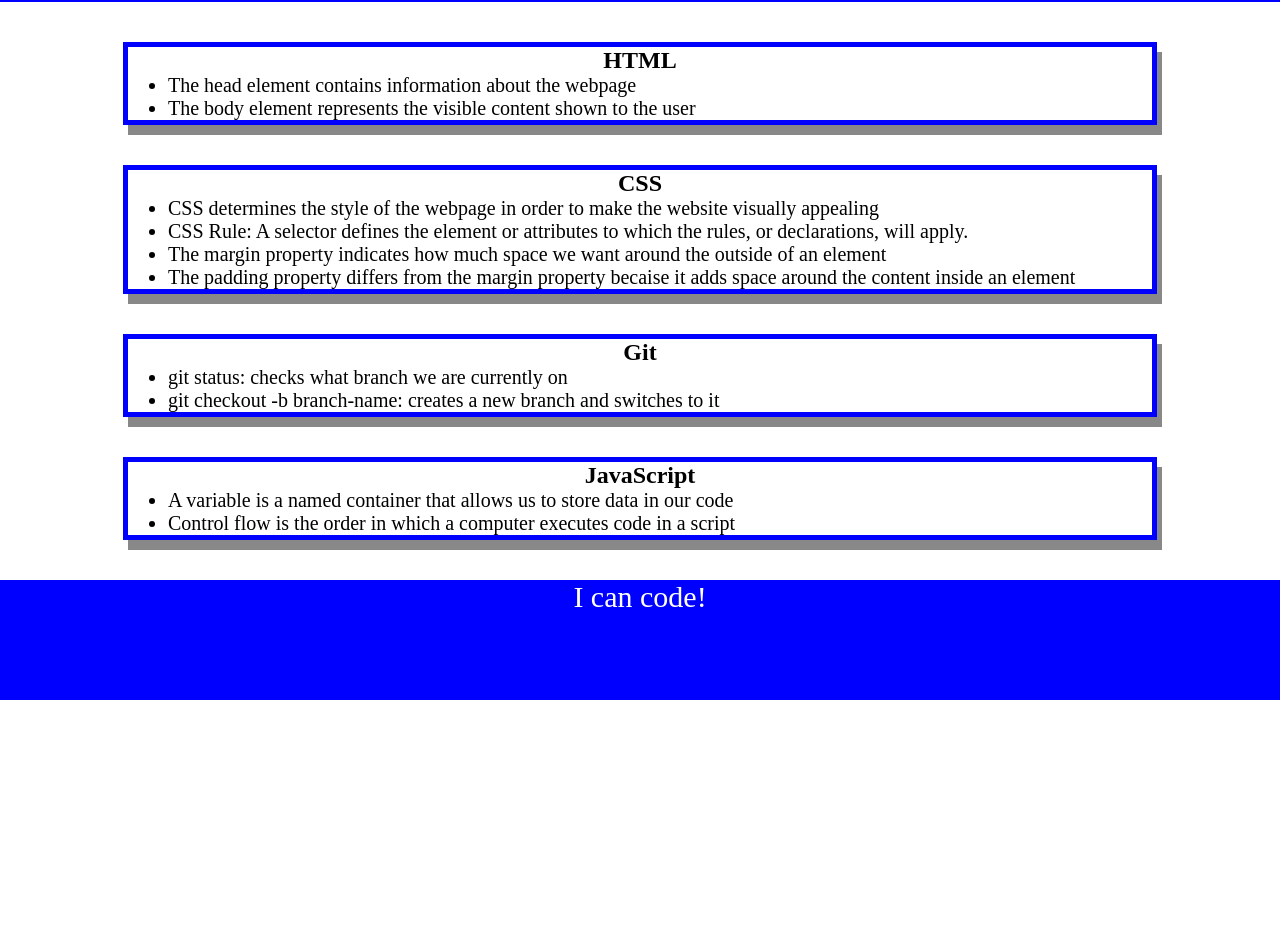
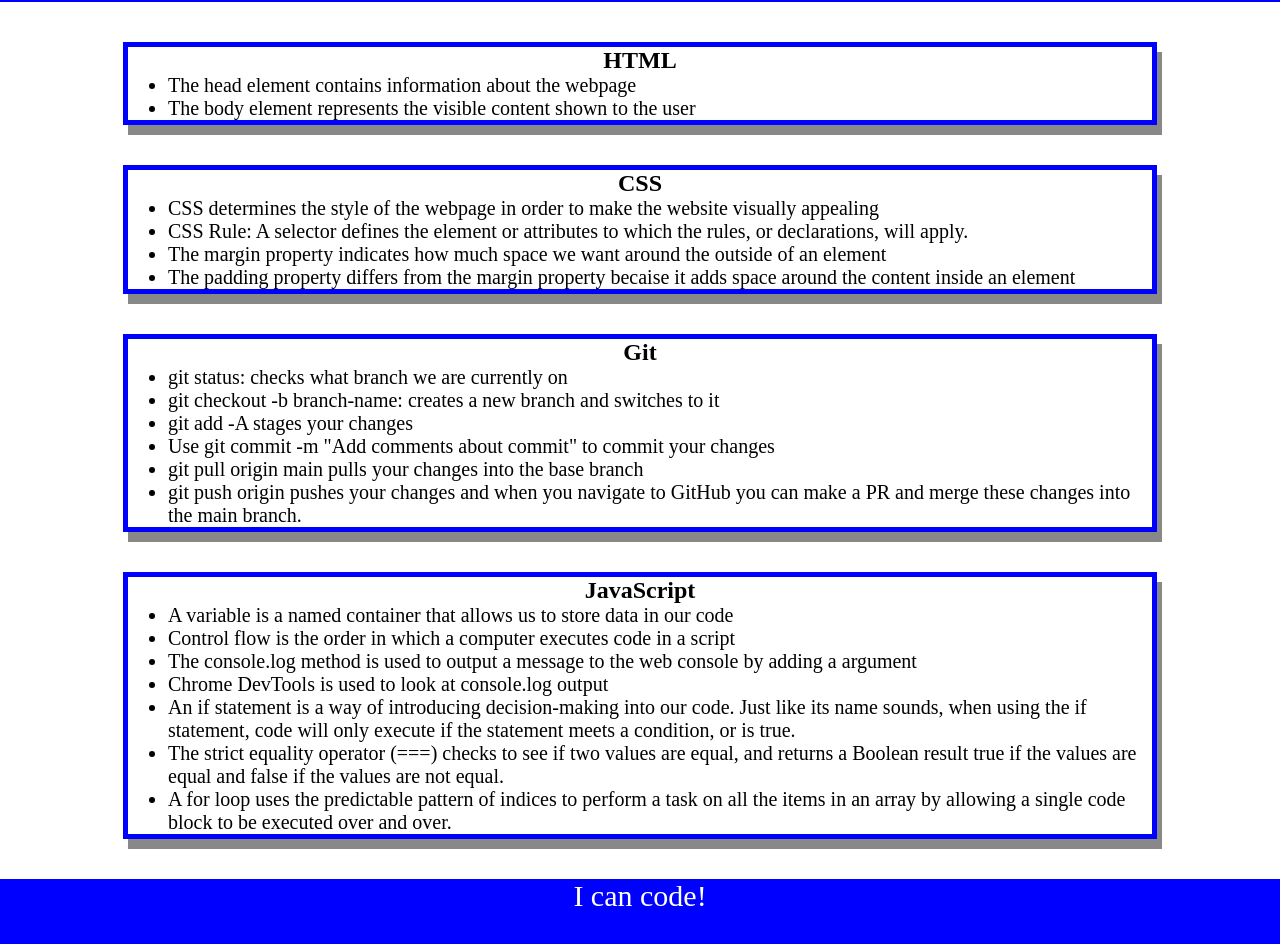
Before and after one commit to mcquo011/prework-study-guide, a plain HTML site: page index.html in a window 1280 px wide. Shown: the part 136-1080 px from the top of the page. Before the commit the page ends 836 px from the top, so only its background shows below. Drawn offline with Linux system fonts and the light colour scheme.

Commit message:
added notes to prework study guide

```diff
--- a/index.html
+++ b/index.html
@@ -41,6 +41,10 @@
         <ul>
           <li>git status: checks what branch we are currently on</li>
           <li>git checkout -b branch-name: creates a new branch and switches to it</li>
+          <li>git add -A stages your changes</li>
+          <li>Use git commit -m "Add comments about commit" to commit your changes</li>
+          <li>git pull origin main pulls your changes into the base branch</li>
+          <li>git push origin pushes your changes and when you navigate to GitHub you can make a PR and merge these changes into the main branch.</li>
         </ul>
 
       </section>
@@ -50,6 +54,11 @@
         <ul>
           <li>A variable is a named container that allows us to store data in our code</li>
           <li>Control flow is the order in which a computer executes code in a script</li>
+          <li>The console.log method is used to output a message to the web console by adding a argument</li>
+          <li>Chrome DevTools is used to look at console.log output</li>
+          <li>An if statement is a way of introducing decision-making into our code. Just like its name sounds, when using the if statement, code will only execute if the statement meets a condition, or is true.</li>
+          <li>The strict equality operator (===) checks to see if two values are equal, and returns a Boolean result true if the values are equal and false if the values are not equal.</li>
+          <li>A for loop uses the predictable pattern of indices to perform a task on all the items in an array by allowing a single code block to be executed over and over.</li>
         </ul>
 
       </section>
```
